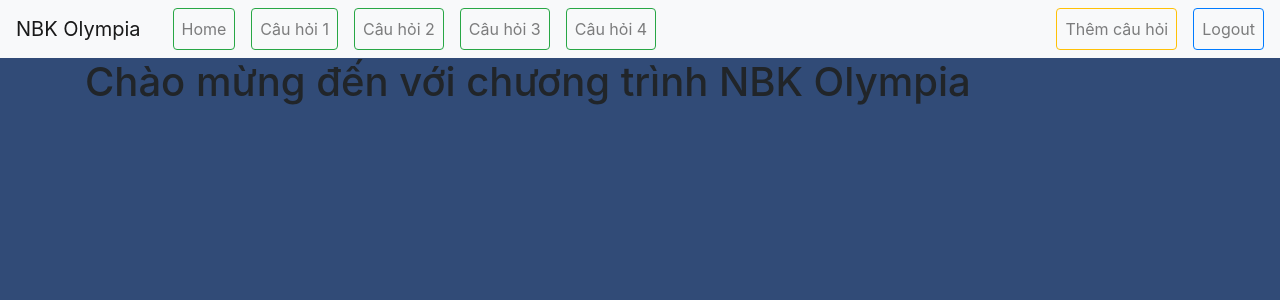
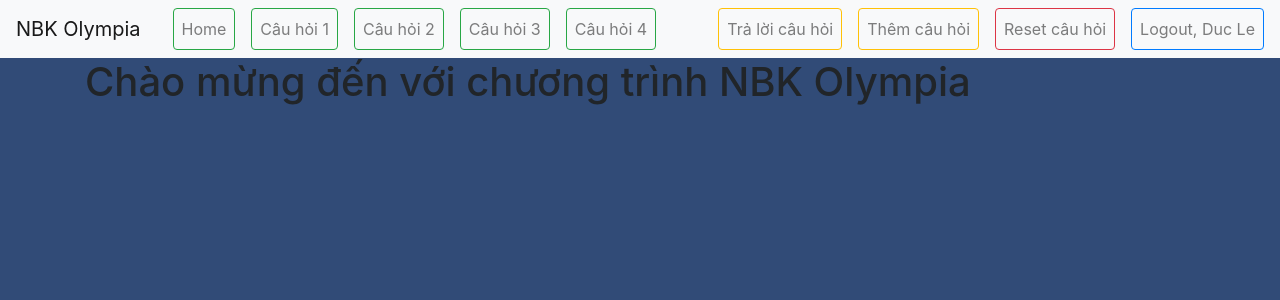
Before and after one commit to dletk/NBKOlympia, a Django app: page / in a window 1280 px wide. Shown: the top 300 px of the page. Run offline with Django 3.2, Linux system fonts and the light colour scheme; a user stored in the database is signed in; some libraries are stand-ins or nearby versions.

Commit message:
Working version with sound, submitting answer fully working

```diff
--- a/NBKOlympia/tangtoc/urls.py
+++ b/NBKOlympia/tangtoc/urls.py
@@ -10,4 +10,5 @@ urlpatterns = [
     path("answer/", login_required(views.NewAnswer.as_view(), login_url="login"), name="answer"),
     path("question/<int:question_number>", views.question, name="question"),
     path("getAnswers/", views.getAnswers, name="getAnswers"),
+    path("reset/", views.reset, name="reset"),
 ]
--- a/NBKOlympia/tangtoc/views.py
+++ b/NBKOlympia/tangtoc/views.py
@@ -1,4 +1,4 @@
-from django.shortcuts import render
+from django.shortcuts import render, redirect
 from django.http.response import HttpResponse, JsonResponse
 from django.contrib.auth.decorators import login_required
 from django.views import generic
@@ -23,11 +23,26 @@ def home(request):
     """
     The main page of the program, display all information needed
     """
+    return render(request, template_name="tangtoc/home.html")
+
+
+@login_required(login_url="login")
+def reset(request):
+    """
+    The view to reset the current question to be 0, used to prepare before actual show
+    """
     global currentQuestion
 
-    currentQuestion = 0
+    user = request.user
 
-    return render(request, template_name="tangtoc/home.html")
+    # TODO: Everyone who is a staff that access the homepage will reset the current question to be 0
+    if user.is_staff:
+        currentQuestion = 0
+        return redirect(reverse_lazy("home"))
+    else:
+        return render(request, template_name="tangtoc/home.html",
+                      context={"message": "Xin lỗi, bạn không được phép truy cập tính năng này"})
+
 
 
 class NewQuestion(generic.CreateView):
@@ -48,7 +63,8 @@ class NewQuestion(generic.CreateView):
             form = self.form_class()
             return render(request, template_name=self.template_name, context={"form": form})
         else:
-            return HttpResponse("Bạn không được phép truy cập tính năng này, vui lòng liên hệ với thành viên quản lý hoặc admin")
+            return render(request, template_name="tangtoc/home.html",
+                          context={"message": "Xin lỗi, bạn không được phép truy cập tính năng này"})
 
 
 class NewAnswer(generic.CreateView):
@@ -90,7 +106,8 @@ def question(request, question_number):
     user = request.user
     # Check to make sure that only staff can access this link
     if not user.is_staff:
-        return render(request, template_name="tangtoc/home.html", context={"message": "Xin lỗi, bạn không được phép truy cập"})
+        return render(request, template_name="tangtoc/home.html",
+                      context={"message": "Xin lỗi, bạn không được phép truy cập tính năng này"})
     else:
         # Get the question out of database
         try:
@@ -131,10 +148,9 @@ def getAnswers(request):
         # Set the time to query
         currentTime = datetime.now(timezone(timedelta(hours=7)))
         # Get all answer of the current question that is before the current time
-        answers = Answer.objects.filter(question_number__iexact=currentQuestion).filter(
+        answers = Answer.objects.get_final_answers_for(currentQuestion).filter(
             time_posted__lt=currentTime).order_by("time_posted")
 
-        print(currentQuestion)
         result = [to_json_answer(answer, currentTime) for answer in answers]
 
         return JsonResponse(json.dumps(result), safe=False)
--- a/NBKOlympia/templates/tangtoc/base.html
+++ b/NBKOlympia/templates/tangtoc/base.html
@@ -1,5 +1,5 @@
+<!DOCTYPE html>
 {% load static %}
-<!DOCTYPE html>
 <html lang="en" dir="ltr">
 <head>
     <meta charset="utf-8">
@@ -43,10 +43,16 @@
             </ul>
             <ul class="navbar-nav ml-auto">
                 <li class="nav-item">
+                    <a class="nav-link btn btn-outline-warning" href="{% url 'answer' %}">Trả lời câu hỏi</a>
+                </li>
+                <li class="nav-item">
                     <a class="nav-link btn btn-outline-warning" href="{% url 'newQuestion' %}">Thêm câu hỏi</a>
                 </li>
                 <li class="nav-item">
-                    <a class="nav-link btn btn-outline-primary" href="{% url 'logout' %}">Logout</a>
+                    <a class="nav-link btn btn-outline-danger" href="{% url 'reset' %}">Reset câu hỏi</a>
+                </li>
+                <li class="nav-item">
+                    <a class="nav-link btn btn-outline-primary" href="{% url 'logout' %}">Logout, {{user}}</a>
                 </li>
             </ul>
     </nav>
```
Also changed, not shown: NBKOlympia/NBKOlympia/settings.py (+5 -4 lines), NBKOlympia/tangtoc/models.py (+29 -2 lines), NBKOlympia/templates/tangtoc/question.html (+6 -1 lines), NBKOlympia/db.sqlite3, 1 other file.
